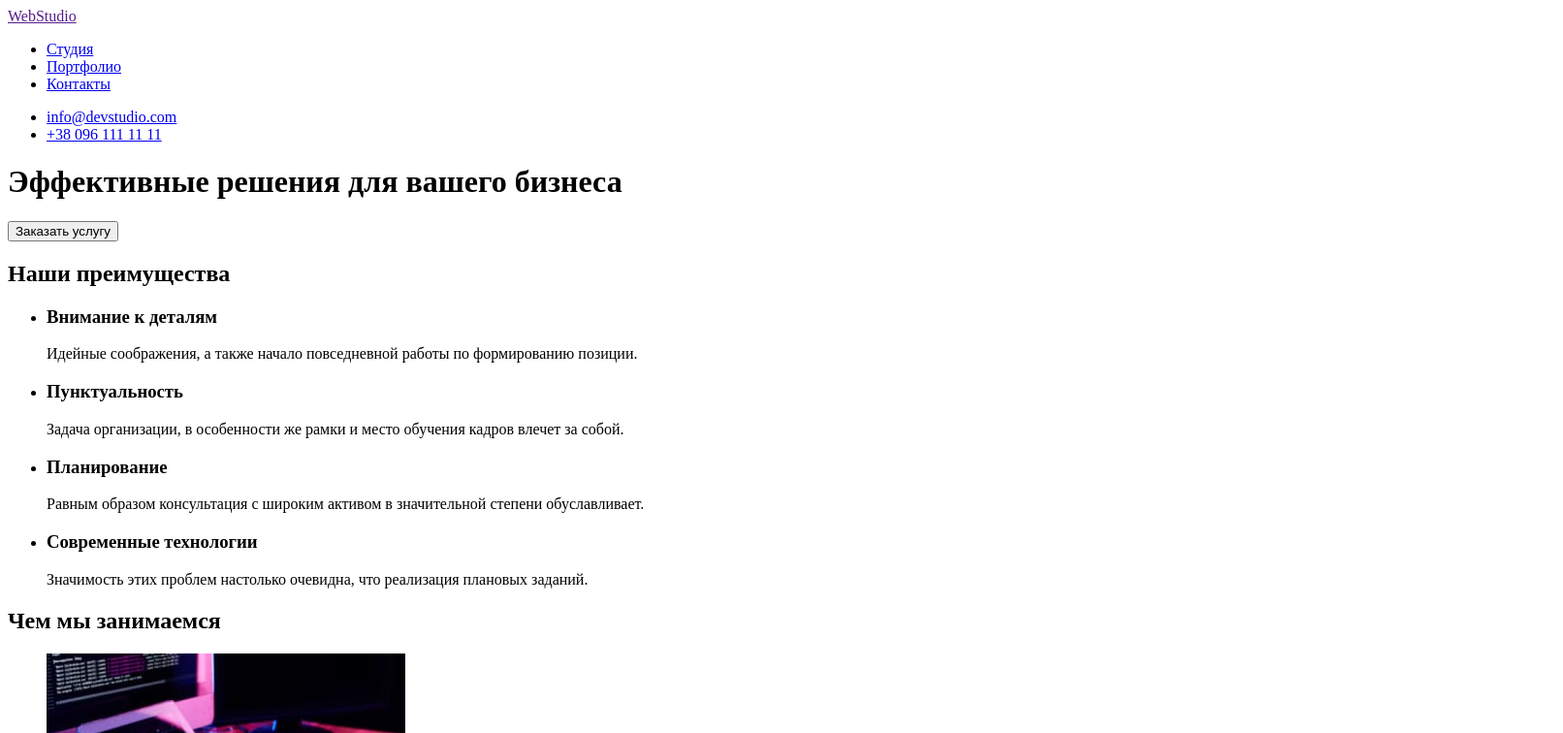
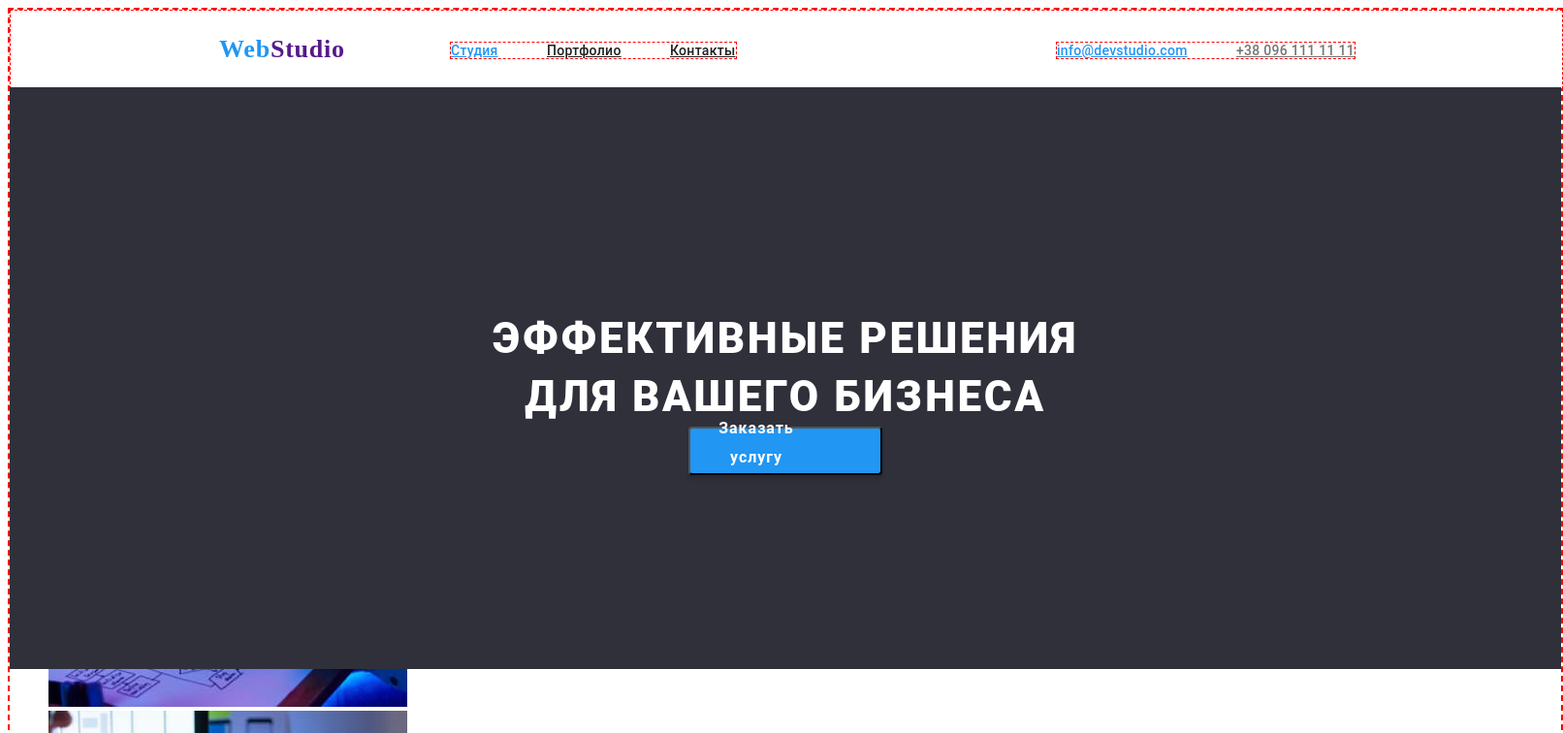
Before and after one commit to sergkrasivskyi/goit-markup-hw-02-02, a plain HTML site: page index.html in a window 1280 px wide. Shown: the top 756 px of the page at 97% size, 1612 px wide, since content can reach past the window. Drawn offline with Linux system fonts and the light colour scheme.

Commit message:
try to do something with

```diff
--- /dev/null
+++ b/#sourse/scss/style.scss
@@ -0,0 +1,243 @@
+body {
+    /* Главная */
+    position: relative;
+    width: 1600px;
+    height: 2349px;
+    background: #FFFFFF;
+    border: 2px dashed red;
+}
+
+ul {
+    list-style: none;
+}
+
+#hiddenh2 {
+    opacity: 0;
+}
+
+.title-bar {
+    /* top line bg */
+    position: absolute;
+    width: 1600px;
+    height: 80px;
+    left: 0px;
+    top: 0px;
+
+    background: #FFFFFF;
+    border: 1px dashed red;
+}
+
+.title-bar__companyname {
+    /* WebStudio */
+    position: absolute;
+    width: 145px;
+    height: 31px;
+    left: 215px;
+    top: 24px;
+
+    font-family: 'Raleway';
+    font-style: normal;
+    font-weight: 700;
+    font-size: 26px;
+    line-height: 31px;
+    /* identical to box height */
+    letter-spacing: 0.03em;
+
+    a {
+        text-decoration: none;
+    }
+
+    span {
+        color: #2196F3;
+    }
+
+}
+
+.title-bar__nav-menu {
+    /* Menu Nav */
+    position: absolute;
+    width: 294px;
+    height: 16px;
+    left: 453px;
+    top: 32px;
+    border: 1px dashed red;
+
+    #studio {
+        /* Студия */
+        position: absolute;
+        width: 49px;
+        height: 16px;
+        left: 0px;
+        top: 0px;
+
+        font-family: 'Roboto';
+        font-style: normal;
+        font-weight: 500;
+        font-size: 14px;
+        line-height: 16px;
+        letter-spacing: 0.02em;
+
+        color: #2196F3;
+
+    }
+
+    #portfolio {
+        /* Портфолио */
+        position: absolute;
+        width: 77px;
+        height: 16px;
+        left: 99px;
+        top: 0px;
+
+        font-family: 'Roboto';
+        font-style: normal;
+        font-weight: 500;
+        font-size: 14px;
+        line-height: 16px;
+        letter-spacing: 0.02em;
+        color: #212121;
+    }
+
+    #contacts {
+        /* Контакты */
+        position: absolute;
+        width: 68px;
+        height: 16px;
+        left: 226px;
+        top: 0px;
+
+        font-family: 'Roboto';
+        font-style: normal;
+        font-weight: 500;
+        font-size: 14px;
+        line-height: 16px;
+        letter-spacing: 0.02em;
+
+        color: #212121;
+    }
+}
+
+.title-bar__info {
+    position: absolute;
+    width: 307px;
+    height: 16px;
+    left: 1078px;
+    top: 32px;
+
+    font-family: 'Roboto';
+    font-style: normal;
+    font-weight: 500;
+    font-size: 14px;
+    line-height: 16px;
+    letter-spacing: 0.02em;
+
+    color: #2196F3;
+    border: 1px dashed red;
+
+    #companymail {
+        /* info@devstudio.com */
+        position: absolute;
+        width: 135px;
+        height: 16px;
+        left: 0px;
+        top: 0px;
+
+        font-family: 'Roboto';
+        font-style: normal;
+        font-weight: 500;
+        font-size: 14px;
+        line-height: 16px;
+        letter-spacing: 0.02em;
+        color: #2196F3;
+    }
+
+    #companytel {
+        /* +38 096 111 11 11 */
+        position: absolute;
+        width: 122px;
+        height: 16px;
+        left: 185px;
+        top: 0px;
+        font-family: 'Roboto';
+        font-style: normal;
+        font-weight: 500;
+        font-size: 14px;
+        line-height: 16px;
+        letter-spacing: 0.02em;
+        color: #757575;
+    }
+}
+
+.hero {
+    /* Bg */
+    position: absolute;
+    width: 1600px;
+    height: 600px;
+    left: 0px;
+    top: 80px;
+
+    background: #2F303A;
+
+    h1 {
+        /* Эффективные решения для вашего бизнеса */
+        position: absolute;
+        width: 696px;
+        height: 120px;
+        left: 452px;
+        top: 200px;
+
+        font-family: 'Roboto';
+        font-style: normal;
+        font-weight: 900;
+        font-size: 44px;
+        line-height: 60px;
+        /* or 136% */
+
+        text-align: center;
+        letter-spacing: 0.06em;
+        text-transform: uppercase;
+
+        color: #FFFFFF;
+    }
+
+    #buttonhero {
+        /* bg */
+        position: absolute;
+        width: 200px;
+        height: 50px;
+        left: 700px;
+        top: 350px;
+
+        background: #2196F3;
+        box-shadow: 0px 4px 4px rgba(0, 0, 0, 0.15);
+        border-radius: 4px;
+
+
+        /* Заказать услугу */
+
+        span {
+            position: absolute;
+            width: 136px;
+            height: 30px;
+            left: 0;
+            top: 0;
+
+            font-family: 'Roboto';
+            font-style: normal;
+            font-weight: 700;
+            font-size: 16px;
+            line-height: 30px;
+            /* identical to box height, or 188% */
+
+            display: flex;
+            align-items: center;
+            text-align: center;
+            letter-spacing: 0.06em;
+
+            color: #FFFFFF;
+        }
+
+
+
+    }
+}
--- a/index.html
+++ b/index.html
@@ -5,29 +5,46 @@
     <meta http-equiv="X-UA-Compatible" content="IE=edge" />
     <meta name="viewport" content="width=device-width, initial-scale=1.0" />
     <title>Студія</title>
+    <link rel="stylesheet" href="./css/style.css" />
   </head>
   <body>
     <header>
-      <a href="">WebStudio</a>
+      <div class="title-bar">
+        <div class="title-bar__companyname">
+          <a href=""><span>Web</span>Studio</a>
+        </div>
         <nav>
+          <div class="title-bar__nav-menu">
             <ul>
-          <li><a href="#">Студия</a></li>
-          <li><a href="#">Портфолио</a></li>
-          <li><a href="#">Контакты</a></li>
+              <li><a id="studio" href="#">Студия</a></li>
+              <li><a id="portfolio" href="#">Портфолио</a></li>
+              <li><a id="contacts" href="#">Контакты</a></li>
             </ul>
+          </div>
         </nav>
+        <div class="title-bar__info">
           <ul>
-        <li><a href="mailto:info@devstudio.com">info@devstudio.com</a></li>
-        <li><a href="tel:+380961111111">+38 096 111 11 11</a></li>
+            <li>
+              <a id="companymail" href="mailto:info@devstudio.com"
+                >info@devstudio.com</a
+              >
+            </li>
+            <li>
+              <a id="companytel" href="tel:+380961111111">+38 096 111 11 11</a>
+            </li>
           </ul>
+        </div>
+      </div>
     </header>
     <main>
       <!-- block Hero start -->
+      <div class="hero">
         <h1>Эффективные решения для вашего бизнеса</h1>
-      <button type="button">Заказать услугу</button>
+        <button id="buttonhero" type="button"><span>Заказать услугу</span></button>
+      </div>
       <!-- block Hero end -->
       <section>
-        <h2>Наши преимущества</h2>
+        <h2 id="hiddenh2">Наши преимущества</h2>
         <ul>
           <li>
             <h3>Внимание к деталям</h3>
@@ -112,11 +129,13 @@
       </section>
     </main>
     <footer>
+      <a href="">WebStudio</a>
       <address>
-        <a href="">WebStudio</a> <br />
-        <a href="">г. Киев, пр-т Леси Украинки, 26</a>
-        <a href="mailto:info@example.com">info@example.com</a><br/>
-        <a href="tel:+380961111111">+38 096 111 11 11</a><br />
+        <ul>
+          <li><a href="">г. Киев, пр-т Леси Украинки, 26</a></li>
+          <li><a href="mailto:info@example.com">info@example.com</a></li>
+          <li><a href="tel:+380961111111">+38 096 111 11 11</a></li>
+        </ul>
       </address>
     </footer>
   </body>
```
Also changed, not shown: #sourse/scss/readme.txt (added), css/style.css (added), sourse/igordemianenko.jpg (deleted), sourse/mikhailermakov_.jpg (deleted), sourse/nikolaitarasov.jpg (deleted), sourse/olgarepina.jpg (deleted), sourse/whatwedo1.jpg (deleted), sourse/whatwedo2.jpg (deleted), sourse/whatwedo3.jpg (deleted), 1 other file. Lines whose indentation alone changed are shown as unchanged.
